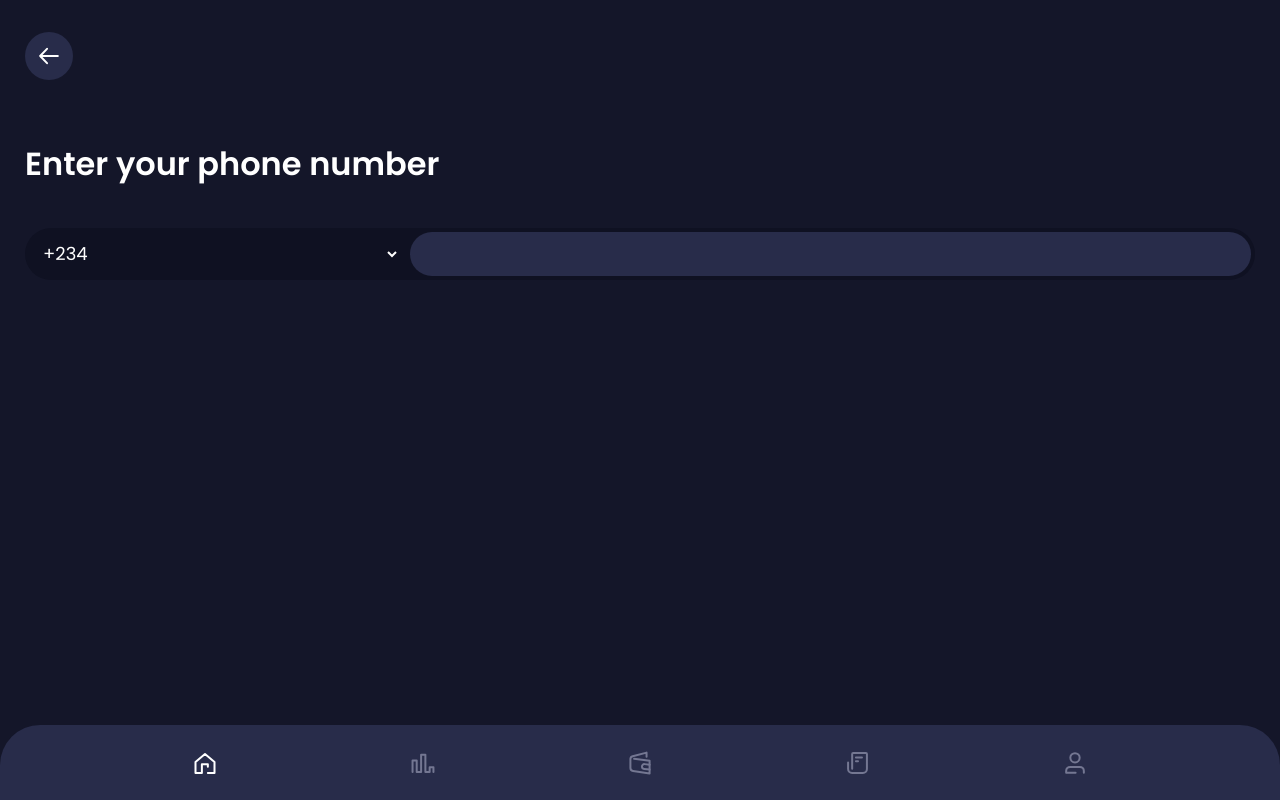
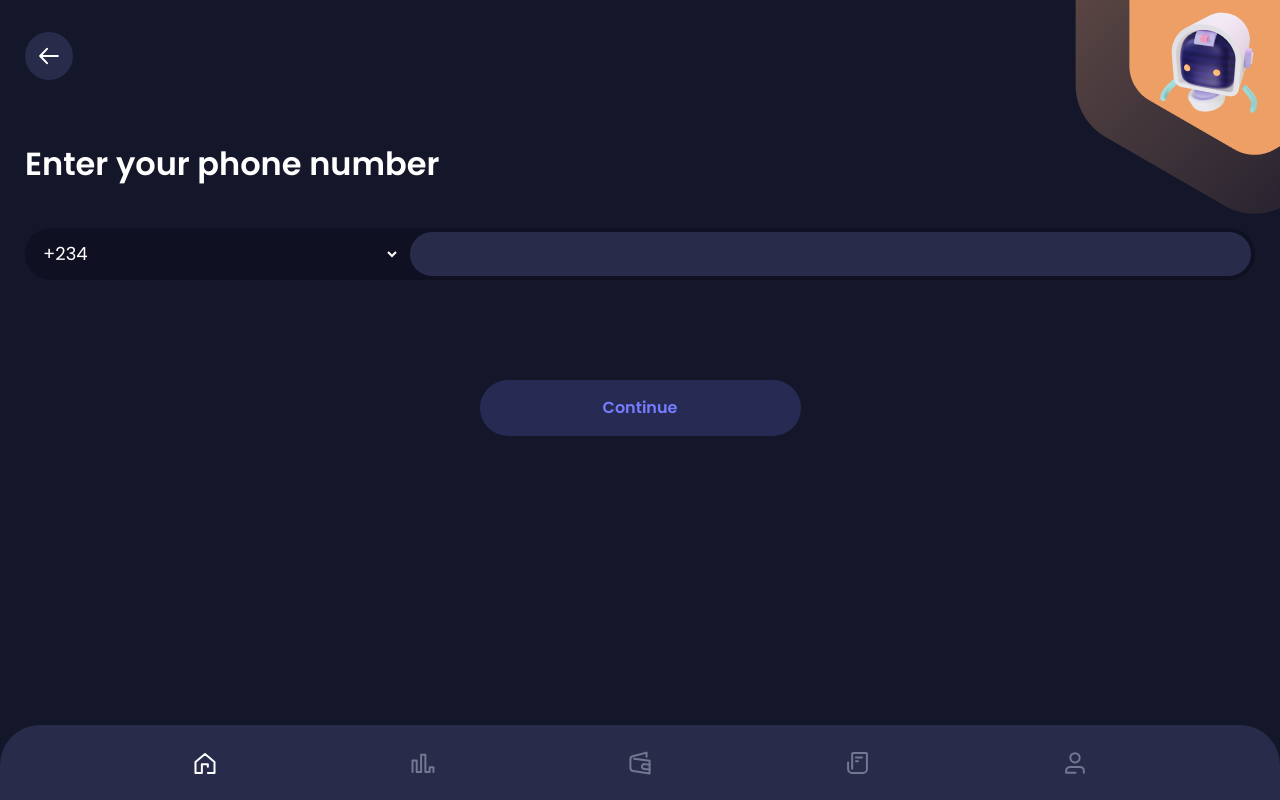
Before and after one commit to EllaLawrie/Robot-wallet, a React (Vite) app: page /signup-number in a window 1280 px wide. Built offline with nearby package versions, Linux system fonts and the light colour scheme.

Commit message:
signup picture uploaded

```diff
--- a/src/index.css
+++ b/src/index.css
@@ -9,13 +9,14 @@
   --orange-1: #ffcc7e;
   --orange-2: #f09654;
   --orange-3: #f7c177;
+  --orange-4: #ee9f66;
   --pink: #ff6e91;
   --light-grey: #747792;
   --light-grey-2: #9395a4;
   --green: #85eab1;
 
   /* Fonts */
-  --poppins: "Poppins", sans-serif;
+  --poppins: 'Poppins', sans-serif;
 
   /* Font sizes */
   --font-10: 0.625rem;
--- a/src/pages/signupNumber/SignUpNumberPage.jsx
+++ b/src/pages/signupNumber/SignUpNumberPage.jsx
@@ -5,14 +5,19 @@ import BackButton from '../../components/backButton/BackButton'
 import Modal from '../../components/modal/Modal'
 import { useState } from 'react'
 
+import halfCurvedEdge from '../../assets/images/half-curved-edge.png'
+import halfCurvedEdgeLarge from '../../assets/images/half-curved-edge-large.png'
+import robotFive from '../../assets/images/robot5.png'
+
 export default function SignUpNumberPage() {
   const [selectedCode, setSelectedCode] = useState('+234')
   const [phoneNumber, setPhoneNumber] = useState('')
   const [showModal, setShowModal] = useState(false)
 
   const handleSubmit = (e) => {
-    e.preventDefault()
+    // e.preventDefault();
     console.log(selectedCode, phoneNumber)
+    setShowModal(true)
     if (e.key === 'Enter') {
       setShowModal(true)
     }
@@ -24,6 +29,10 @@ export default function SignUpNumberPage() {
       <div className='back-btn-box'>
         <BackButton />
       </div>
+
+      <img src={halfCurvedEdgeLarge} className='half-curved-edge-large' />
+      <img src={halfCurvedEdge} className='half-curved-edge' />
+      <img src={robotFive} className='robot-five' />
 
       <h1 className='signup-number-heading'>Enter your phone number</h1>
 
@@ -44,12 +53,14 @@ export default function SignUpNumberPage() {
         </div>
         <input
           type='tel'
-          // pattern="[0-9]*"
           enterKeyHint='enter'
           value={phoneNumber}
           onChange={(e) => setPhoneNumber(e.target.value)}
-          onKeyUp={handleSubmit}
         />
+      </div>
+
+      <div className='continue-btn-wrapper'>
+        <button onClick={handleSubmit}>Continue</button>
       </div>
     </section>
   )
--- a/src/pages/signupNumber/signuppagenumber.css
+++ b/src/pages/signupNumber/signuppagenumber.css
@@ -1,18 +1,23 @@
 .signup-number-container {
   width: 100%;
   margin: auto;
-  height: 100%;
-  /* background-image: url(../../assets/images/robot5.png); */
-  /* background-repeat: no-repeat; */
-  /* background-size: contain; */
-  /* background-color: var(--orange-3); */
+  min-height: 100vh;
   padding-top: 32px;
   padding-left: 25px;
   padding-right: 25px;
+  position: relative;
 }
 
 .back-btn-box {
   display: flex;
+}
+
+.half-curved-edge-large,
+.half-curved-edge,
+.robot-five {
+  position: absolute;
+  top: 0;
+  right: 0;
 }
 
 .signup-number-heading {
@@ -69,8 +74,17 @@
   width: 70%;
 }
 
-.input-number-box input::-webkit-outer-spin-button,
-input::-webkit-inner-spin-button {
-  -webkit-appearance: none;
-  margin: 0;
+.continue-btn-wrapper {
+  margin-top: 100px;
+  text-align: center;
 }
+
+.continue-btn-wrapper button {
+  background: rgba(118, 125, 255, 0.2);
+  border-radius: 40px;
+  padding: 16px 51px;
+  color: var(--purple-2);
+  max-width: 321px;
+  width: 100%;
+  font-weight: 600;
+}
```
Also changed, not shown: src/assets/images/half-curved-edge-large.png (added), src/assets/images/half-curved-edge.png (added).
